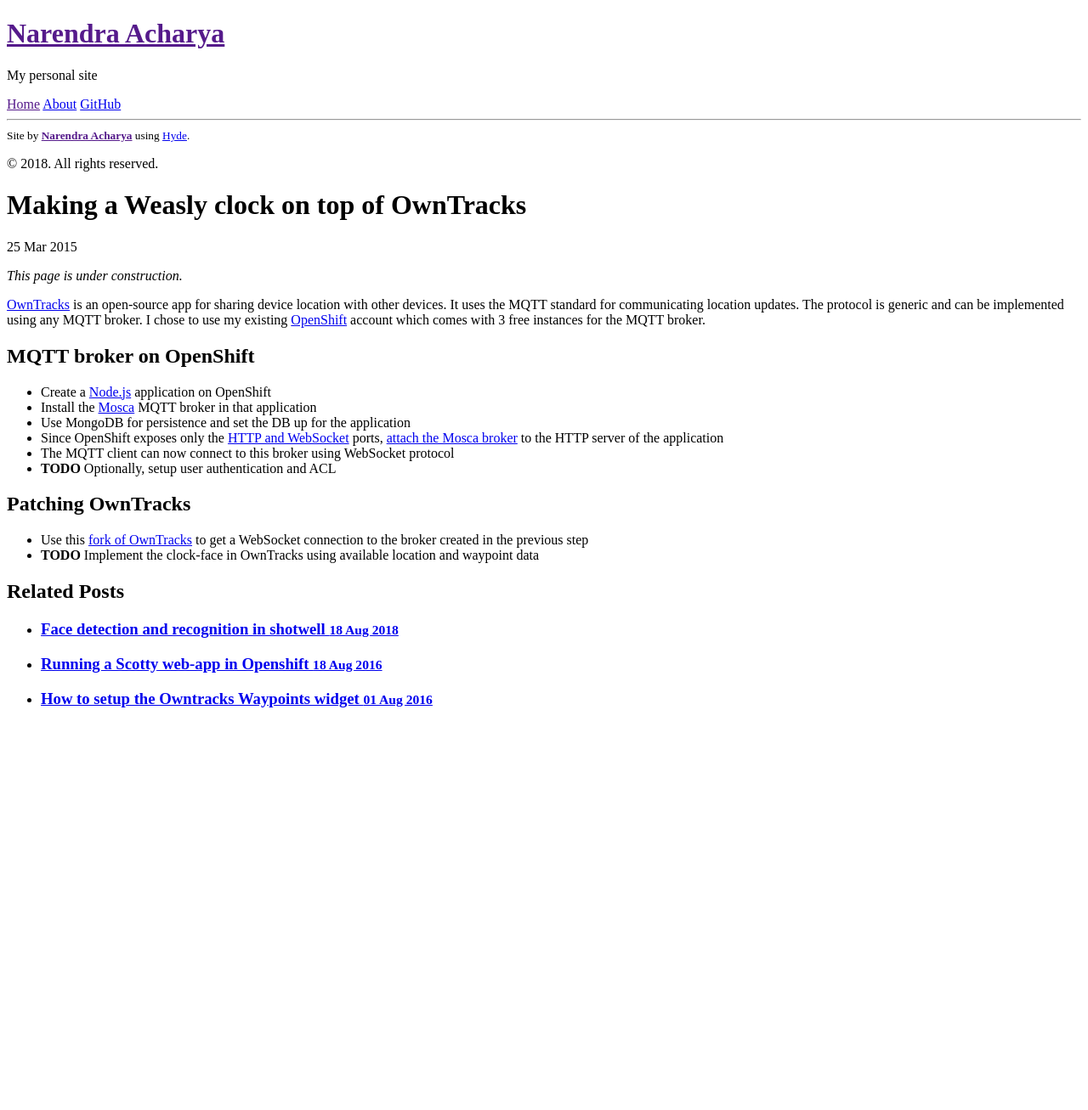
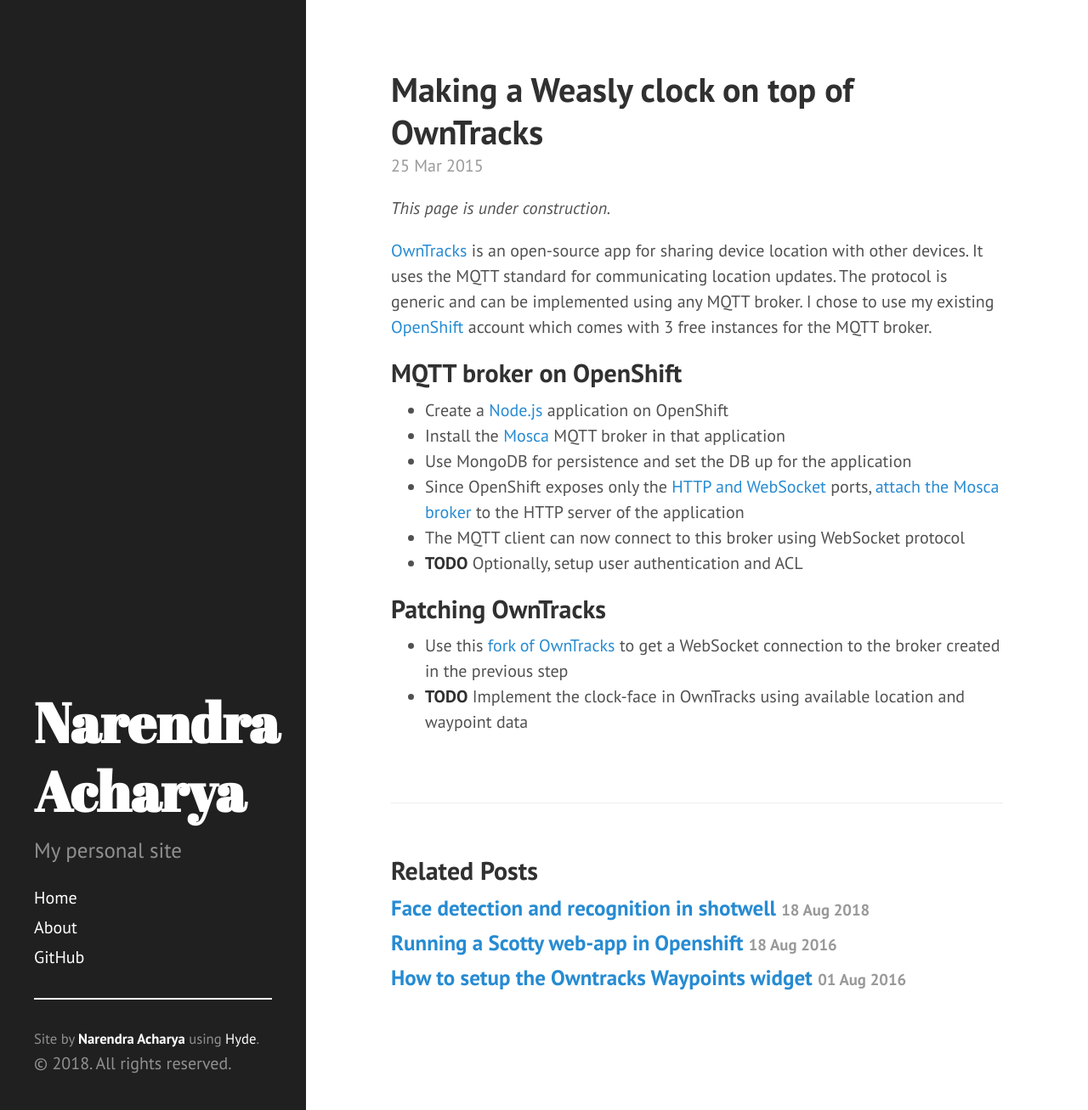
Before and after one commit to nma83/nma83.github.io, a Jekyll site: the page built from _posts/2015-03-25-weasly-clock-owntracks.md, in a window 1280 px wide and 1307 px high. Shown: the whole window at 85% size. Built offline with Jekyll 4.4.1, drawn with Linux system fonts in a browser that asks for light colours.

Commit message:
Fix for baseurl issue

```diff
--- a/_includes/head.html
+++ b/_includes/head.html
@@ -15,14 +15,14 @@
   </title>
 
   <!-- CSS -->
-  <link rel="stylesheet" href="{{ site.baseurl }}public/css/poole.css">
-  <link rel="stylesheet" href="{{ site.baseurl }}public/css/syntax.css">
-  <link rel="stylesheet" href="{{ site.baseurl }}public/css/hyde.css">
+  <link rel="stylesheet" href="{{ "/" | relative_url }}public/css/poole.css">
+  <link rel="stylesheet" href="{{ "/" | relative_url }}public/css/syntax.css">
+  <link rel="stylesheet" href="{{ "/" | relative_url }}public/css/hyde.css">
   <link rel="stylesheet" href="http://fonts.googleapis.com/css?family=PT+Sans:400,400italic,700|Abril+Fatface">
 
   <!-- Icons -->
-  <link rel="apple-touch-icon-precomposed" sizes="144x144" href="{{ site.baseurl }}public/apple-touch-icon-144-precomposed.png">
-                                 <link rel="shortcut icon" href="{{ site.baseurl }}public/favicon.ico">
+  <link rel="apple-touch-icon-precomposed" sizes="144x144" href="{{ "/" | relative_url }}public/apple-touch-icon-144-precomposed.png">
+                                 <link rel="shortcut icon" href="{{ "/" | relative_url }}public/favicon.ico">
 
   <!-- RSS -->
   <link rel="alternate" type="application/rss+xml" title="RSS" href="/atom.xml">
--- a/_includes/sidebar.html
+++ b/_includes/sidebar.html
@@ -2,7 +2,7 @@
   <div class="container sidebar-sticky">
     <div class="sidebar-about">
       <h1>
-        <a href="{{ site.baseurl }}">
+        <a href="{{ "/" | relative_url }}">
           {{ site.title }}
         </a>
       </h1>
@@ -30,7 +30,7 @@
     </nav>
     <hr>
     <small>
-      Site by <b><a href="{{ site.baseurl }}">Narendra Acharya</a></b> using
+      Site by <b><a href="{{ "/" | relative_url }}">Narendra Acharya</a></b> using
       <a href="http://hyde.getpoole.com/">Hyde</a>.
     </small>
 
```
